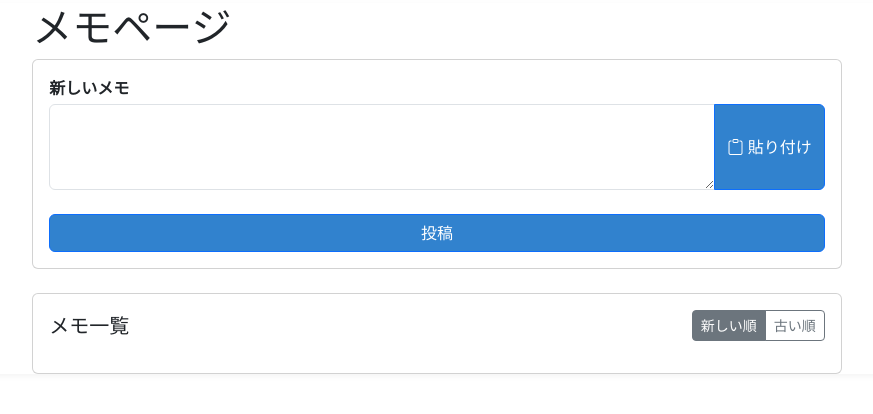
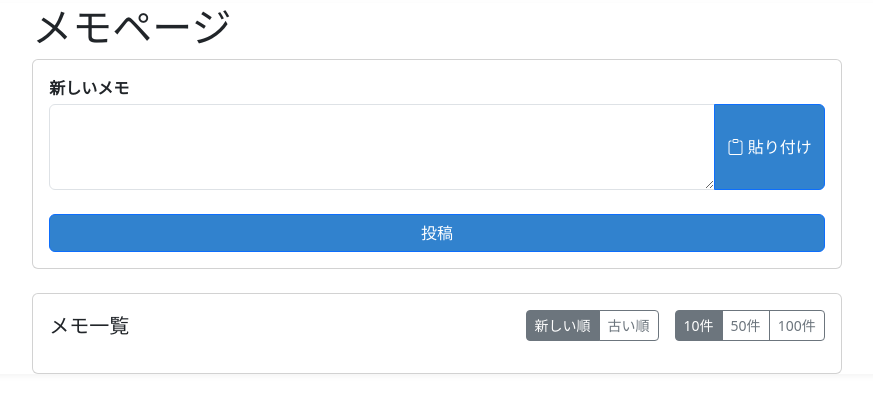
Before and after one commit to yxfhy/web-app-template, a FastAPI app: page /memo in a window 1280 px wide. Shown: the part 85-499 px from the top of the page, without its empty margins (203-1076 px from the left). Run offline with FastAPI, Linux system fonts and the light colour scheme; the visitor is signed in with stand-in values (Sample User, id 1); some libraries are stand-ins or nearby versions.

Commit message:
メモページに表示件数の制限機能を追加し、ユーザーが表示件数を選択できるようにしました。また、デプロイ設定に新しいデータベースファイルのボリュームを追加しました。

```diff
--- a/routers/memo.py
+++ b/routers/memo.py
@@ -41,12 +41,19 @@ class Memo(BaseModel):
 
 @router.get("/memo", response_class=HTMLResponse)
 async def memo_page(
-    request: Request, sort: str = "newest", db: Session = Depends(get_db)
+    request: Request,
+    sort: str = "newest",
+    limit: int = 10,  # デフォルトは10件
+    db: Session = Depends(get_db),
 ):
     # セッションからユーザー名を取得
     username = request.session.get("username")
     if not username:
         return RedirectResponse(url="/login", status_code=303)
+
+    # 表示件数の制限を10, 50, 100のいずれかに制限
+    if limit not in [10, 50, 100]:
+        limit = 10
 
     # ユーザーのメモを取得
     user_memos = get_user_memos(db, username)
@@ -57,8 +64,12 @@ async def memo_page(
     else:  # newest
         user_memos.sort(key=lambda x: x.created_at, reverse=True)
 
+    # 表示件数を制限
+    user_memos = user_memos[:limit]
+
     return templates.TemplateResponse(
-        "memo.html", {"request": request, "memos": user_memos, "sort": sort}
+        "memo.html",
+        {"request": request, "memos": user_memos, "sort": sort, "limit": limit},
     )
 
 
--- a/templates/memo.html
+++ b/templates/memo.html
@@ -29,9 +29,16 @@
                 <div class="card-body">
                     <div class="d-flex justify-content-between align-items-center mb-3">
                         <h5 class="card-title mb-0">メモ一覧</h5>
-                        <div class="btn-group">
-                            <a href="/memo?sort=newest" class="btn btn-outline-secondary btn-sm {% if sort == 'newest' %}active{% endif %}">新しい順</a>
-                            <a href="/memo?sort=oldest" class="btn btn-outline-secondary btn-sm {% if sort == 'oldest' %}active{% endif %}">古い順</a>
+                        <div class="d-flex gap-2">
+                            <div class="btn-group me-2">
+                                <a href="/memo?sort=newest&limit={{ limit }}" class="btn btn-outline-secondary btn-sm {% if sort == 'newest' %}active{% endif %}">新しい順</a>
+                                <a href="/memo?sort=oldest&limit={{ limit }}" class="btn btn-outline-secondary btn-sm {% if sort == 'oldest' %}active{% endif %}">古い順</a>
+                            </div>
+                            <div class="btn-group">
+                                <a href="/memo?sort={{ sort }}&limit=10" class="btn btn-outline-secondary btn-sm {% if limit == 10 %}active{% endif %}">10件</a>
+                                <a href="/memo?sort={{ sort }}&limit=50" class="btn btn-outline-secondary btn-sm {% if limit == 50 %}active{% endif %}">50件</a>
+                                <a href="/memo?sort={{ sort }}&limit=100" class="btn btn-outline-secondary btn-sm {% if limit == 100 %}active{% endif %}">100件</a>
+                            </div>
                         </div>
                     </div>
                     {% for memo in memos %}
```
Also changed, not shown: .github/workflows/deploy.yml.
